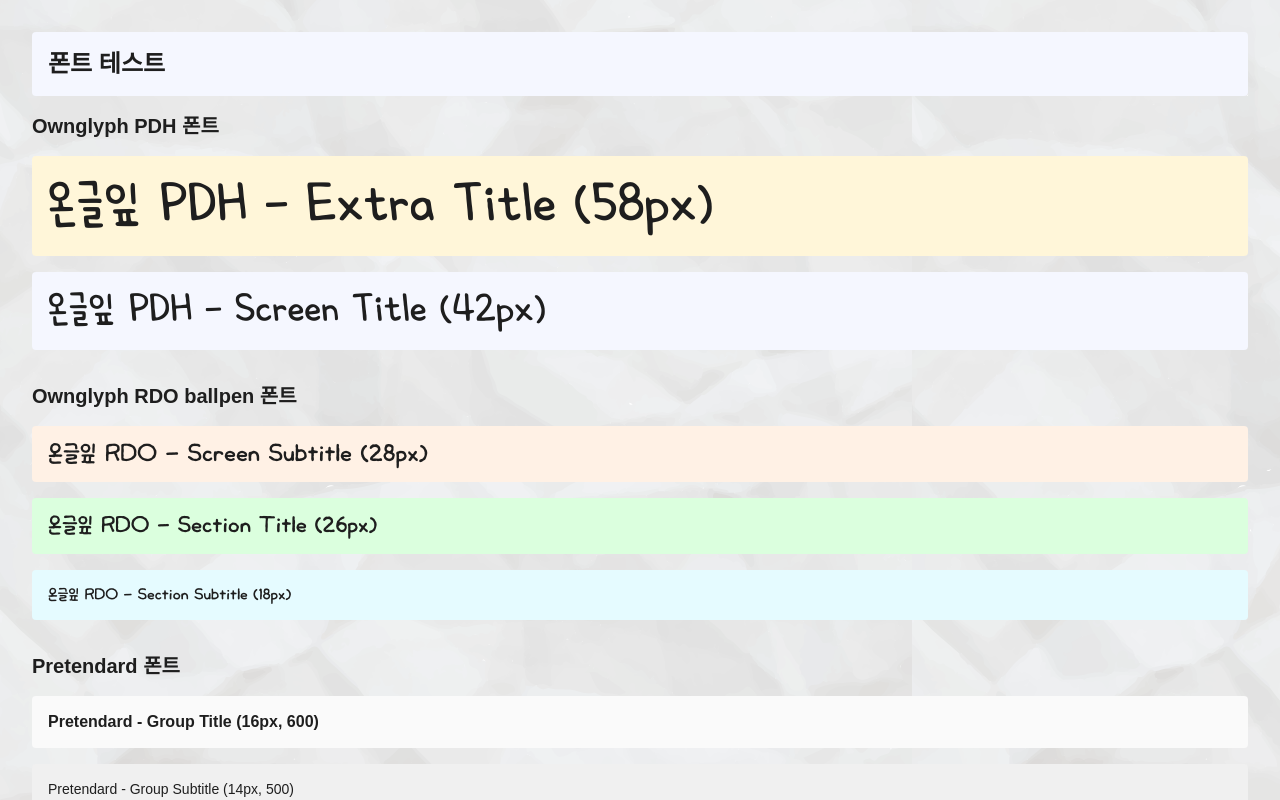
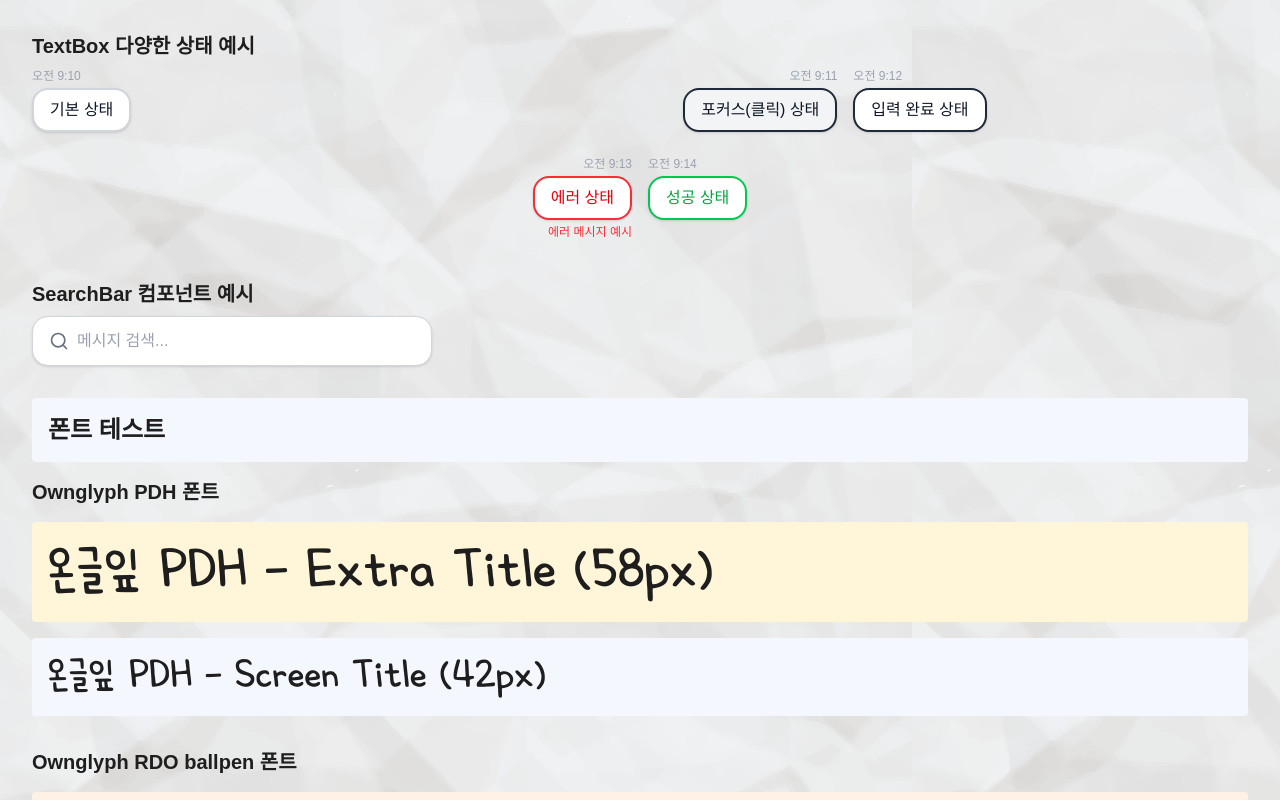
Before and after one commit to pinggyeKing/pinggyeking-frontend, a Next.js app: page /dashboard in a window 1280 px wide. Shown: the top 800 px of the page. Built offline with nearby package versions, Linux system fonts and the light colour scheme.

Commit message:
feat: Implement SearchBar and TextBox examples in Dashboard component

```diff
--- a/src/app/dashboard/page.tsx
+++ b/src/app/dashboard/page.tsx
@@ -1,8 +1,90 @@
-"use client";
+'use client';
+
+import React, { useState } from 'react';
+import SearchBar from '@/components/inputs/SearchBar';
+import { TextBox } from '@/components/inputs/TextBox';
 
 function Dashboard() {
+  // SearchBar 상태
+  const [search, setSearch] = useState('');
+  // TextBox 예시 데이터
+  const messages = [
+    { value: '안녕하세요!', author: 'you' as const, time: '오전 9:00' },
+    { value: '반가워요!', author: 'me' as const, time: '오전 9:01' },
+    {
+      value: '이 컴포넌트는 피그마 디자인을 반영했습니다.',
+      author: 'you' as const,
+      time: '오전 9:02',
+    },
+    {
+      value: '네, Tailwind로 만들었어요.',
+      author: 'me' as const,
+      time: '오전 9:03',
+    },
+  ];
+
   return (
     <div className="p-8 space-y-8">
+      {/* 다양한 TextBox 상태 예시 */}
+      <div className="space-y-2">
+        <h2 className="text-xl font-semibold">TextBox 다양한 상태 예시</h2>
+        <div className="flex flex-wrap gap-4">
+          <div className="min-w-[300px] flex-1">
+            <TextBox
+              value="기본 상태"
+              author="you"
+              time="오전 9:10"
+              status="default"
+            />
+          </div>
+          <div className="min-w-[300px] flex-1">
+            <TextBox
+              value="포커스(클릭) 상태"
+              author="me"
+              time="오전 9:11"
+              status="clicked"
+            />
+          </div>
+          <div className="min-w-[300px] flex-1">
+            <TextBox
+              value="입력 완료 상태"
+              author="you"
+              time="오전 9:12"
+              status="inputed"
+            />
+          </div>
+          <div className="min-w-[300px] flex-1">
+            <TextBox
+              value="에러 상태"
+              author="me"
+              time="오전 9:13"
+              error="에러 메시지 예시"
+              status="error"
+            />
+          </div>
+          <div className="min-w-[300px] flex-1">
+            <TextBox
+              value="성공 상태"
+              author="you"
+              time="오전 9:14"
+              status="success"
+            />
+          </div>
+        </div>
+      </div>
+
+      {/* SearchBar 사용 예시 */}
+      <div className="space-y-2">
+        <h2 className="text-xl font-semibold">SearchBar 컴포넌트 예시</h2>
+        <SearchBar
+          value={search}
+          onChange={setSearch}
+          onSearch={(v) => alert(`검색: ${v}`)}
+          placeholder="메시지 검색..."
+        />
+      </div>
+
+      {/* 이하 기존 내용 */}
       <div className="bg-blue-1 p-4 rounded mb-4">
         <h1 className="text-2xl font-bold">폰트 테스트</h1>
       </div>
--- /dev/null
+++ b/src/components/inputs/SearchBar.tsx
@@ -0,0 +1,56 @@
+import React, { useState, KeyboardEvent } from 'react';
+import { Search } from 'lucide-react';
+
+export type SearchBarProps = {
+  value: string;
+  onChange: (v: string) => void;
+  onSearch?: (v: string) => void;
+  placeholder?: string;
+  error?: string;
+  className?: string;
+};
+
+const SearchBar: React.FC<SearchBarProps> = ({
+  value,
+  onChange,
+  onSearch,
+  placeholder = 'Search...',
+  error,
+  className = '',
+}) => {
+  const [focused, setFocused] = useState(false);
+
+  const handleKeyDown = (e: KeyboardEvent<HTMLInputElement>) => {
+    if (e.key === 'Enter' && onSearch) {
+      onSearch(value);
+    }
+  };
+
+  return (
+    <div
+      className={`w-full max-w-[400px] flex items-center gap-2 px-4 py-3 rounded-2xl border transition-colors bg-white shadow-sm ${
+        error
+          ? 'border-red-500'
+          : focused
+          ? 'border-gray-800 bg-gray-50'
+          : 'border-gray-300'
+      } ${className}`}
+    >
+      <Search className="w-5 h-5 text-gray-500" aria-hidden />
+      <input
+        type="text"
+        className="flex-1 bg-transparent outline-none text-base font-medium placeholder-gray-400"
+        value={value}
+        onChange={(e) => onChange(e.target.value)}
+        onFocus={() => setFocused(true)}
+        onBlur={() => setFocused(false)}
+        onKeyDown={handleKeyDown}
+        placeholder={placeholder}
+        aria-label={placeholder}
+        aria-invalid={!!error}
+      />
+    </div>
+  );
+};
+
+export default SearchBar;
--- /dev/null
+++ b/src/components/inputs/TextBox/TextBox.tsx
@@ -0,0 +1,66 @@
+import React from 'react';
+import { TextBoxStatusProps } from './types';
+
+const statusStyle = {
+  default: 'bg-white border-gray-300 text-gray-900',
+  clicked: 'bg-gray-50 border-gray-800 text-gray-900',
+  inputed: 'bg-white border-gray-800 text-gray-900',
+  error: 'bg-white border-red-500 text-red-600',
+  success: 'bg-white border-green-500 text-green-600',
+};
+
+const TextBox: React.FC<TextBoxStatusProps> = ({
+  value,
+  author = 'you',
+  multiline = false,
+  time,
+  status = 'default',
+  error,
+  success,
+  className = '',
+}) => {
+  const isMe = author === 'me';
+  return (
+    <div
+      className={`flex ${
+        isMe ? 'justify-end' : 'justify-start'
+      } w-full mb-2 ${className}`}
+      aria-label={isMe ? '내 메시지' : '상대 메시지'}
+    >
+      <div
+        className={`flex flex-col max-w-[80%] ${
+          isMe ? 'items-end' : 'items-start'
+        }`}
+      >
+        {time && (
+          <span className="text-xs text-gray-400 mb-1" aria-label="메시지 시간">
+            {time}
+          </span>
+        )}
+        <div
+          className={`rounded-2xl px-4 py-2 shadow text-base font-medium whitespace-pre-line border-2 min-h-[40px] transition-colors duration-150
+            ${statusStyle[status]}
+            ${multiline ? 'min-h-[60px]' : ''}
+            ${isMe ? 'bg-gray-100' : ''}
+          `}
+          tabIndex={0}
+          aria-label={value}
+        >
+          {value}
+        </div>
+        {error && status === 'error' && (
+          <span className="text-xs text-red-500 mt-1" aria-live="polite">
+            {error}
+          </span>
+        )}
+        {success && status === 'success' && (
+          <span className="text-xs text-green-500 mt-1" aria-live="polite">
+            {success}
+          </span>
+        )}
+      </div>
+    </div>
+  );
+};
+
+export default TextBox;
--- /dev/null
+++ b/src/components/inputs/TextBox/index.ts
@@ -0,0 +1,2 @@
+export { default as TextBox } from './TextBox';
+export * from './types';
--- /dev/null
+++ b/src/components/inputs/TextBox/types.ts
@@ -0,0 +1,21 @@
+export type TextBoxAuthor = 'me' | 'you';
+export type TextBoxStatus =
+  | 'default'
+  | 'clicked'
+  | 'inputed'
+  | 'error'
+  | 'success';
+
+export interface TextBoxBaseProps {
+  value: string;
+  author?: TextBoxAuthor;
+  multiline?: boolean;
+  time?: string;
+  className?: string;
+}
+
+export interface TextBoxStatusProps extends TextBoxBaseProps {
+  status?: TextBoxStatus;
+  error?: string;
+  success?: string;
+}
```
